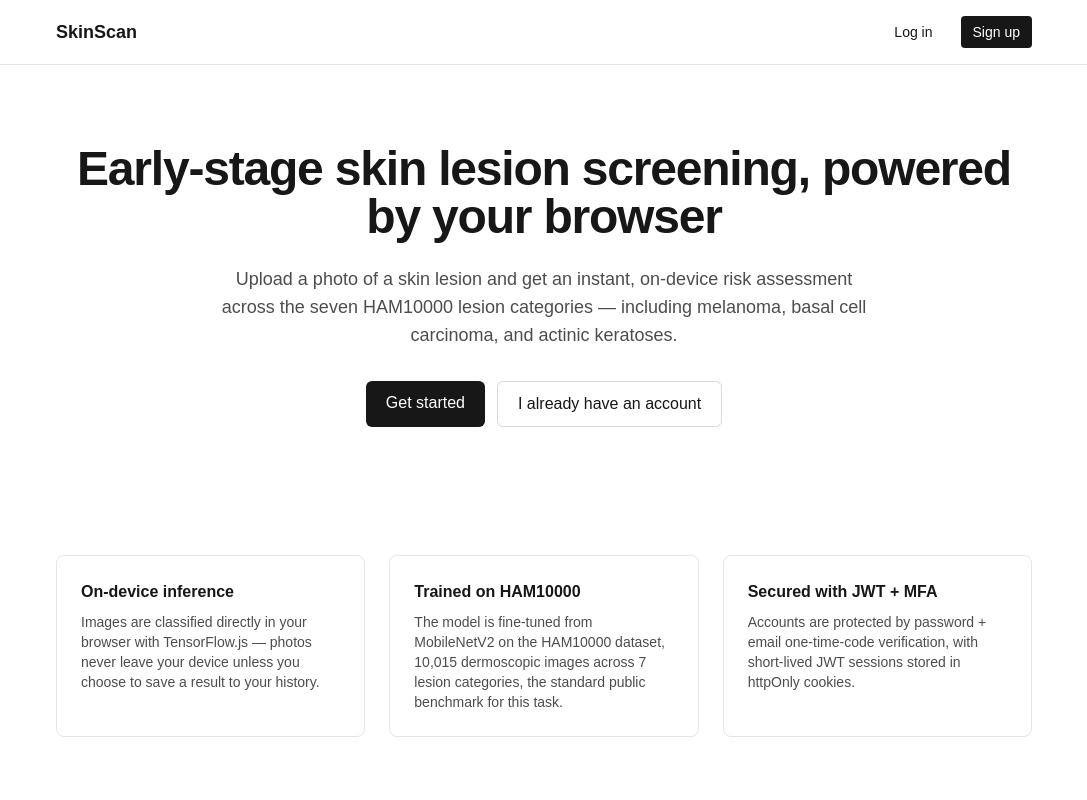
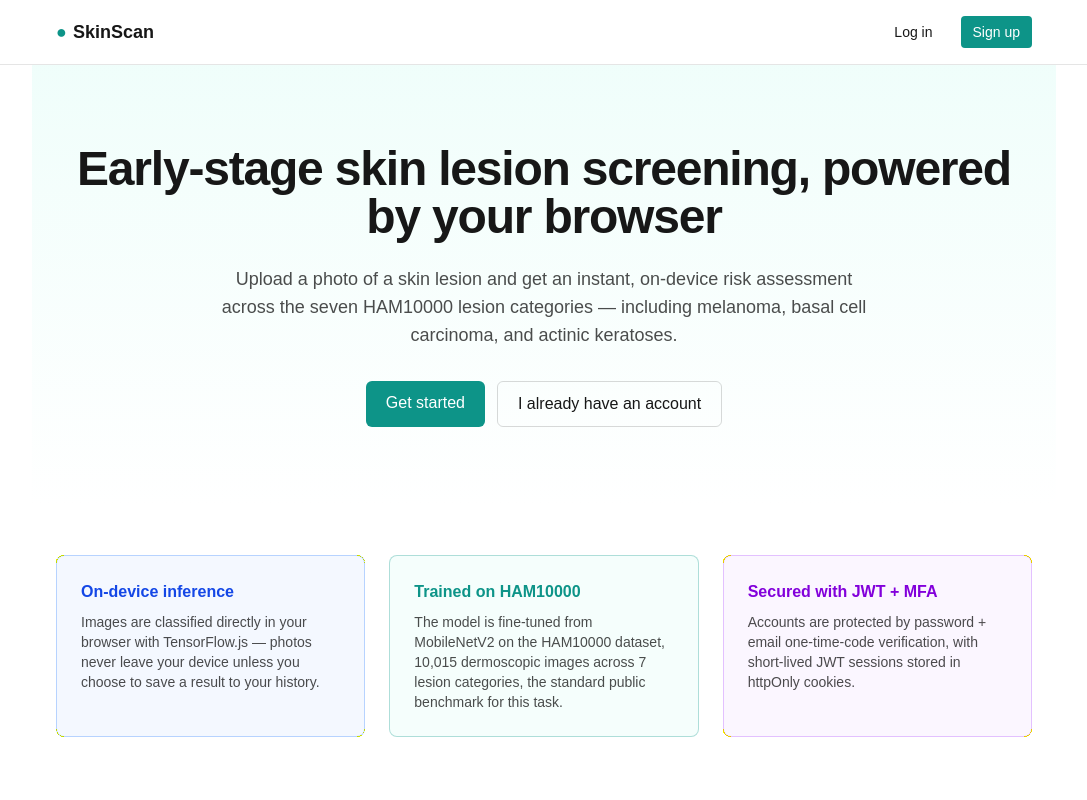
Before and after one commit to jacoboshvire/skincancerdetector, a Next.js app: page / in a window 1280 px wide. Shown: the top 800 px of the page, without its empty margins (96-1183 px from the left). Built offline with nearby package versions, Linux system fonts and the light colour scheme.

Commit message:
auto commit @Tue Jun 23 13:01:23 BST 2026

```diff
--- a/src/app/page.tsx
+++ b/src/app/page.tsx
@@ -4,14 +4,20 @@ const FEATURES = [
   {
     title: "On-device inference",
     body: "Images are classified directly in your browser with TensorFlow.js — photos never leave your device unless you choose to save a result to your history.",
+    color: "border-blue-500/30 bg-blue-500/5",
+    titleColor: "text-blue-700 dark:text-blue-400",
   },
   {
     title: "Trained on HAM10000",
     body: "The model is fine-tuned from MobileNetV2 on the HAM10000 dataset, 10,015 dermoscopic images across 7 lesion categories, the standard public benchmark for this task.",
+    color: "border-primary/30 bg-primary-soft/20",
+    titleColor: "text-primary",
   },
   {
     title: "Secured with JWT + MFA",
     body: "Accounts are protected by password + email one-time-code verification, with short-lived JWT sessions stored in httpOnly cookies.",
+    color: "border-purple-500/30 bg-purple-500/5",
+    titleColor: "text-purple-700 dark:text-purple-400",
   },
 ];
 
@@ -20,14 +26,16 @@ export default function LandingPage() {
     <div className="flex flex-col min-h-screen">
       <header className="border-b border-black/10 dark:border-white/10">
         <div className="max-w-5xl mx-auto px-6 py-4 flex items-center justify-between">
-          <span className="font-semibold text-lg">SkinScan</span>
+          <span className="font-semibold text-lg flex items-center gap-1.5">
+            <span className="text-primary">●</span> SkinScan
+          </span>
           <nav className="flex gap-4 text-sm">
             <Link href="/login" className="px-3 py-1.5 rounded hover:bg-black/5 dark:hover:bg-white/10">
               Log in
             </Link>
             <Link
               href="/register"
-              className="px-3 py-1.5 rounded bg-foreground text-background hover:opacity-90"
+              className="px-3 py-1.5 rounded bg-primary text-primary-foreground hover:opacity-90"
             >
               Sign up
             </Link>
@@ -36,7 +44,7 @@ export default function LandingPage() {
       </header>
 
       <main className="flex-1">
-        <section className="max-w-5xl mx-auto px-6 py-20 text-center">
+        <section className="max-w-5xl mx-auto px-6 py-20 text-center bg-gradient-to-b from-primary-soft/30 to-transparent">
           <h1 className="text-4xl sm:text-5xl font-bold tracking-tight">
             Early-stage skin lesion screening, powered by your browser
           </h1>
@@ -48,7 +56,7 @@ export default function LandingPage() {
           <div className="mt-8 flex gap-3 justify-center">
             <Link
               href="/register"
-              className="px-5 py-2.5 rounded-md bg-foreground text-background font-medium hover:opacity-90"
+              className="px-5 py-2.5 rounded-md bg-primary text-primary-foreground font-medium hover:opacity-90"
             >
               Get started
             </Link>
@@ -63,8 +71,8 @@ export default function LandingPage() {
 
         <section className="max-w-5xl mx-auto px-6 py-12 grid sm:grid-cols-3 gap-6">
           {FEATURES.map((f) => (
-            <div key={f.title} className="rounded-lg border border-black/10 dark:border-white/10 p-6">
-              <h2 className="font-semibold mb-2">{f.title}</h2>
+            <div key={f.title} className={`rounded-lg border p-6 ${f.color}`}>
+              <h2 className={`font-semibold mb-2 ${f.titleColor}`}>{f.title}</h2>
               <p className="text-sm text-black/70 dark:text-white/70">{f.body}</p>
             </div>
           ))}
```
